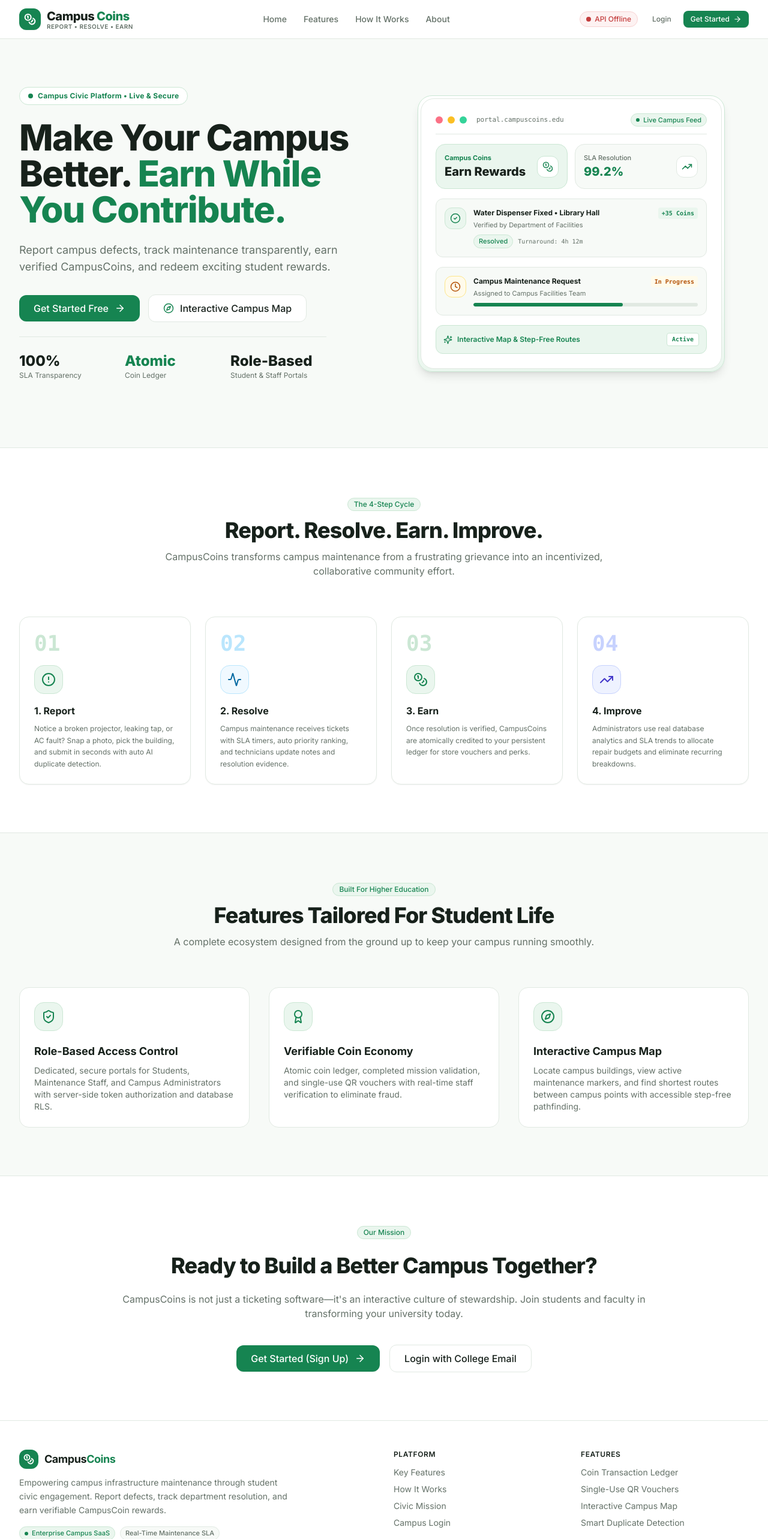
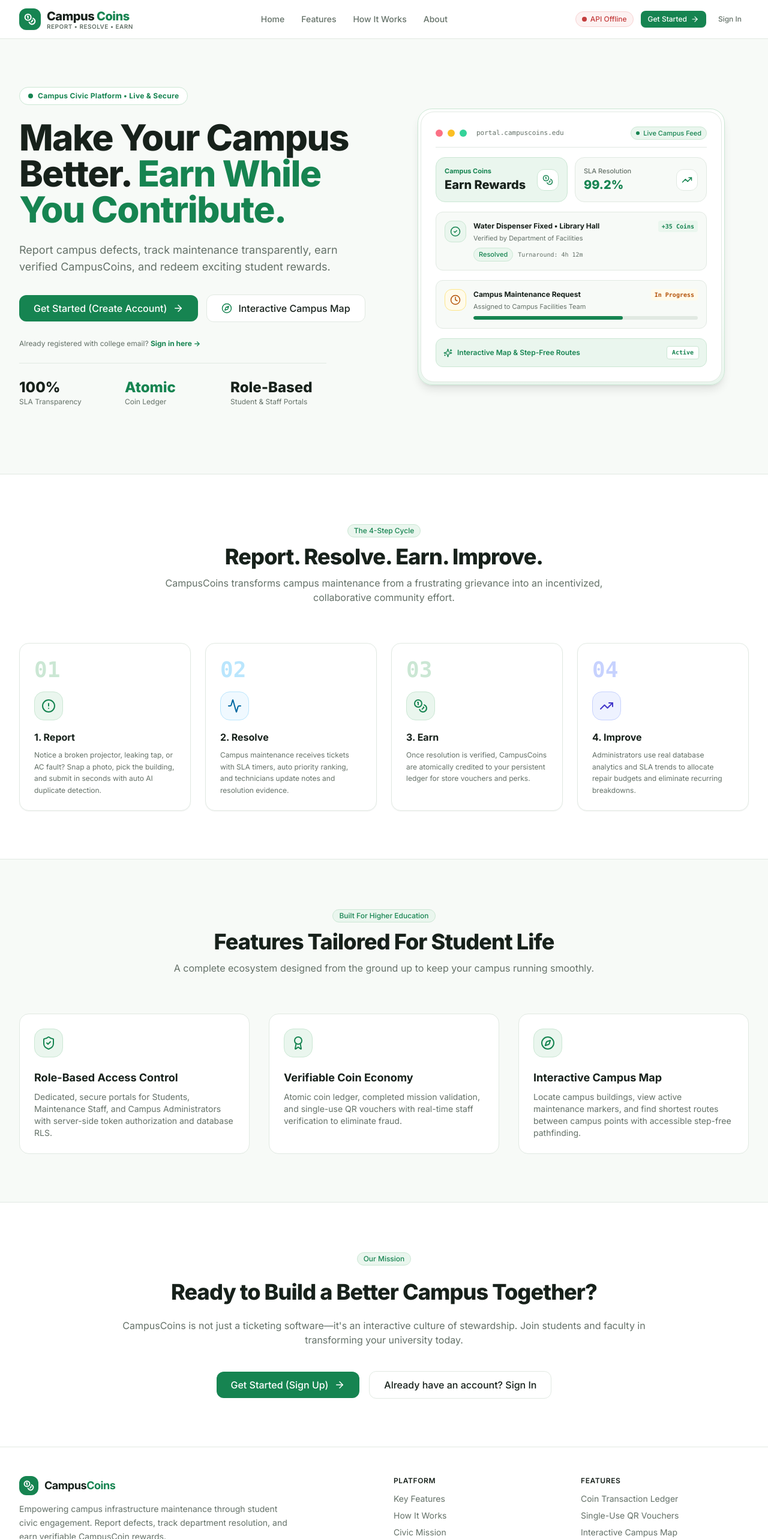
Before and after one commit to G956-max/CampusCoins, a React (Vite) app in the folder frontend/: page / in a window 1280 px wide. Shown: the top 2566 px of the page at 60% size. Built offline with nearby package versions, Linux system fonts and the light colour scheme; no server answers.

Commit message:
fix(auth-flow): make Get Started route strictly to signup by default, with clear signin switch only for existing accounts

```diff
--- a/frontend/src/components/layout/Navbar.jsx
+++ b/frontend/src/components/layout/Navbar.jsx
@@ -86,11 +86,6 @@ const Navbar = () => {
               </div>
             ) : (
               <div className="flex items-center gap-2">
-                <Link to="/login">
-                  <Button variant="ghost" size="sm">
-                    Login
-                  </Button>
-                </Link>
                 <Link to="/register">
                   <Button
                     variant="primary"
@@ -98,6 +93,11 @@ const Navbar = () => {
                     rightIcon={<ArrowRight size={14} />}
                   >
                     Get Started
+                  </Button>
+                </Link>
+                <Link to="/login">
+                  <Button variant="ghost" size="sm">
+                    Sign In
                   </Button>
                 </Link>
               </div>
@@ -189,14 +189,14 @@ const Navbar = () => {
               </>
             ) : (
               <>
+                <Link to="/register" onClick={() => setMobileMenuOpen(false)}>
+                  <Button variant="primary" className="w-full justify-center shadow-xs" rightIcon={<ArrowRight size={16} />}>
+                    Get Started (Sign Up)
+                  </Button>
+                </Link>
                 <Link to="/login" onClick={() => setMobileMenuOpen(false)}>
                   <Button variant="outline" className="w-full justify-center">
-                    Login
-                  </Button>
-                </Link>
-                <Link to="/register" onClick={() => setMobileMenuOpen(false)}>
-                  <Button variant="primary" className="w-full justify-center" rightIcon={<ArrowRight size={16} />}>
-                    Get Started
+                    Already have an account? Sign In
                   </Button>
                 </Link>
               </>
--- a/frontend/src/pages/auth/LoginPage.jsx
+++ b/frontend/src/pages/auth/LoginPage.jsx
@@ -127,6 +127,14 @@ const LoginPage = () => {
 
         {/* Login Card */}
         <Card className="p-6 sm:p-8 border-[#E1E9E2] bg-white shadow-sm">
+          {/* Direct new users to Register */}
+          <div className="mb-5 p-3 rounded-xl bg-[#EAF6EE] border border-[#CBE7D4] text-[#168451] text-xs flex items-center justify-between gap-2">
+            <span>Don't have an account yet?</span>
+            <Link to="/register" className="font-bold underline hover:text-[#116B42] flex items-center gap-1 shrink-0">
+              Create Account <ArrowRight size={13} />
+            </Link>
+          </div>
+
           <form onSubmit={handleSubmit(onSubmit)} className="space-y-4">
             {authError && (
               <div className="p-3 rounded-xl bg-rose-50 border border-rose-200 text-rose-700 text-xs flex items-center gap-2 animate-fadeIn">
--- a/frontend/src/pages/auth/RegisterPage.jsx
+++ b/frontend/src/pages/auth/RegisterPage.jsx
@@ -149,6 +149,14 @@ const RegisterPage = () => {
         ) : (
           /* Register Card */
           <Card className="p-6 sm:p-8 border-[#E1E9E2] bg-white shadow-sm">
+            {/* Quick banner for existing accounts */}
+            <div className="mb-5 p-3 rounded-xl bg-[#F7FAF7] border border-[#E1E9E2] text-[#647168] text-xs flex items-center justify-between gap-2">
+              <span>Already registered?</span>
+              <Link to="/login" className="font-bold text-[#168451] underline hover:text-[#116B42] flex items-center gap-1 shrink-0">
+                Sign In to Account <ArrowRight size={13} />
+              </Link>
+            </div>
+
             <form onSubmit={handleSubmit(onSubmit)} className="space-y-4">
               {authError && (
                 <div className="p-3 rounded-xl bg-rose-50 border border-rose-200 text-rose-700 text-xs flex items-center gap-2 animate-fadeIn">
--- a/frontend/src/pages/landing/LandingPage.jsx
+++ b/frontend/src/pages/landing/LandingPage.jsx
@@ -69,7 +69,7 @@ const LandingPage = () => {
                   className="w-full sm:w-auto shadow-xs"
                   rightIcon={<ArrowRight size={18} />}
                 >
-                  Get Started Free
+                  Get Started (Create Account)
                 </Button>
               </Link>
 
@@ -83,6 +83,16 @@ const LandingPage = () => {
                   Interactive Campus Map
                 </Button>
               </Link>
+            </div>
+
+            {/* Quick login switch for existing users */}
+            <div className="pt-1 text-center lg:text-left">
+              <p className="text-xs text-[#647168]">
+                Already registered with college email?{' '}
+                <Link to="/login" className="text-[#168451] hover:text-[#116B42] font-bold hover:underline">
+                  Sign in here &rarr;
+                </Link>
+              </p>
             </div>
 
             {/* Micro stats / Trust badges */}
@@ -367,13 +377,13 @@ const LandingPage = () => {
           </p>
           <div className="pt-4 flex flex-col sm:flex-row items-center justify-center gap-4">
             <Link to="/register" className="w-full sm:w-auto">
-              <Button size="lg" variant="primary" className="w-full sm:w-auto" rightIcon={<ArrowRight size={18} />}>
+              <Button size="lg" variant="primary" className="w-full sm:w-auto shadow-xs" rightIcon={<ArrowRight size={18} />}>
                 Get Started (Sign Up)
               </Button>
             </Link>
             <Link to="/login" className="w-full sm:w-auto">
               <Button size="lg" variant="outline" className="w-full sm:w-auto">
-                Login with College Email
+                Already have an account? Sign In
               </Button>
             </Link>
           </div>
```
